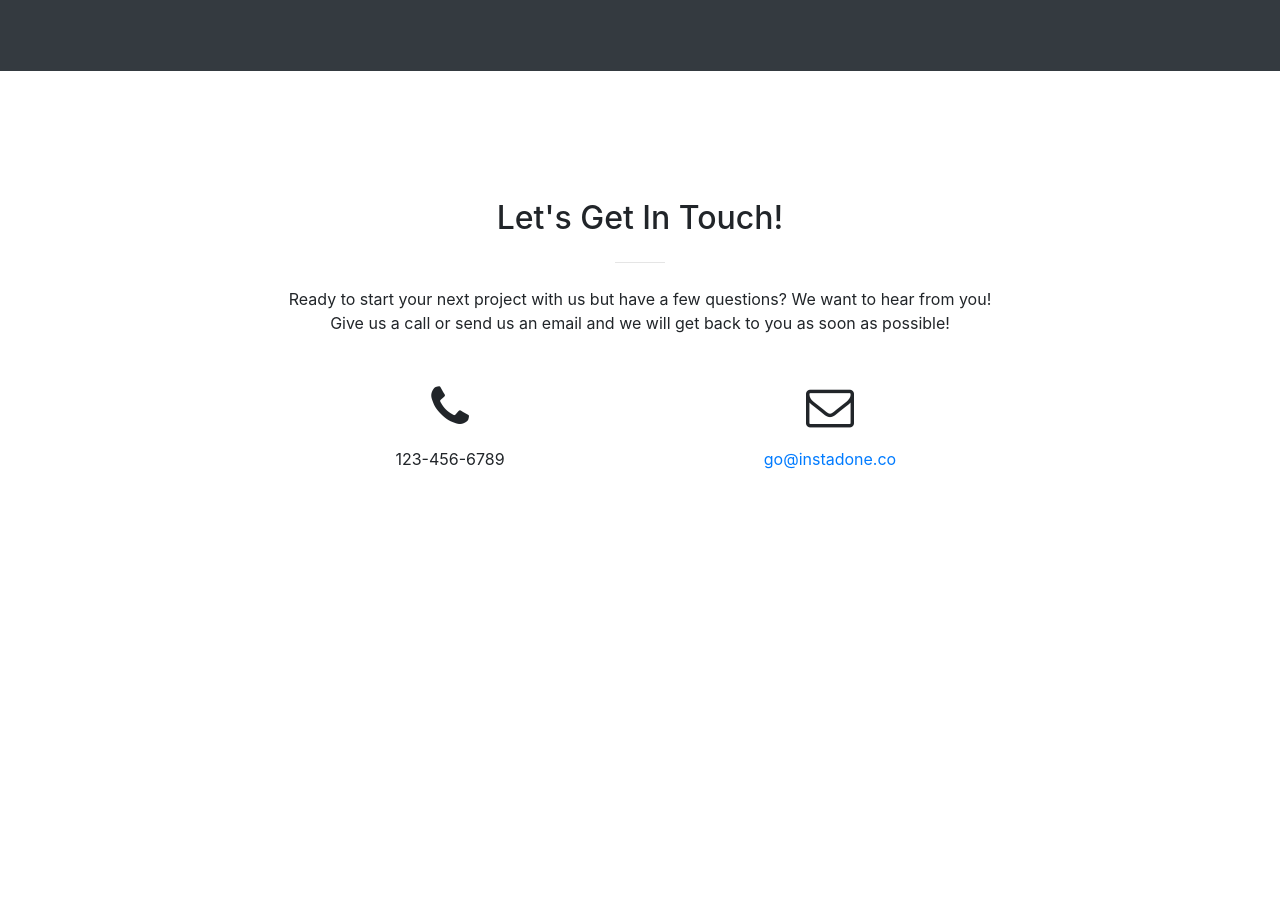
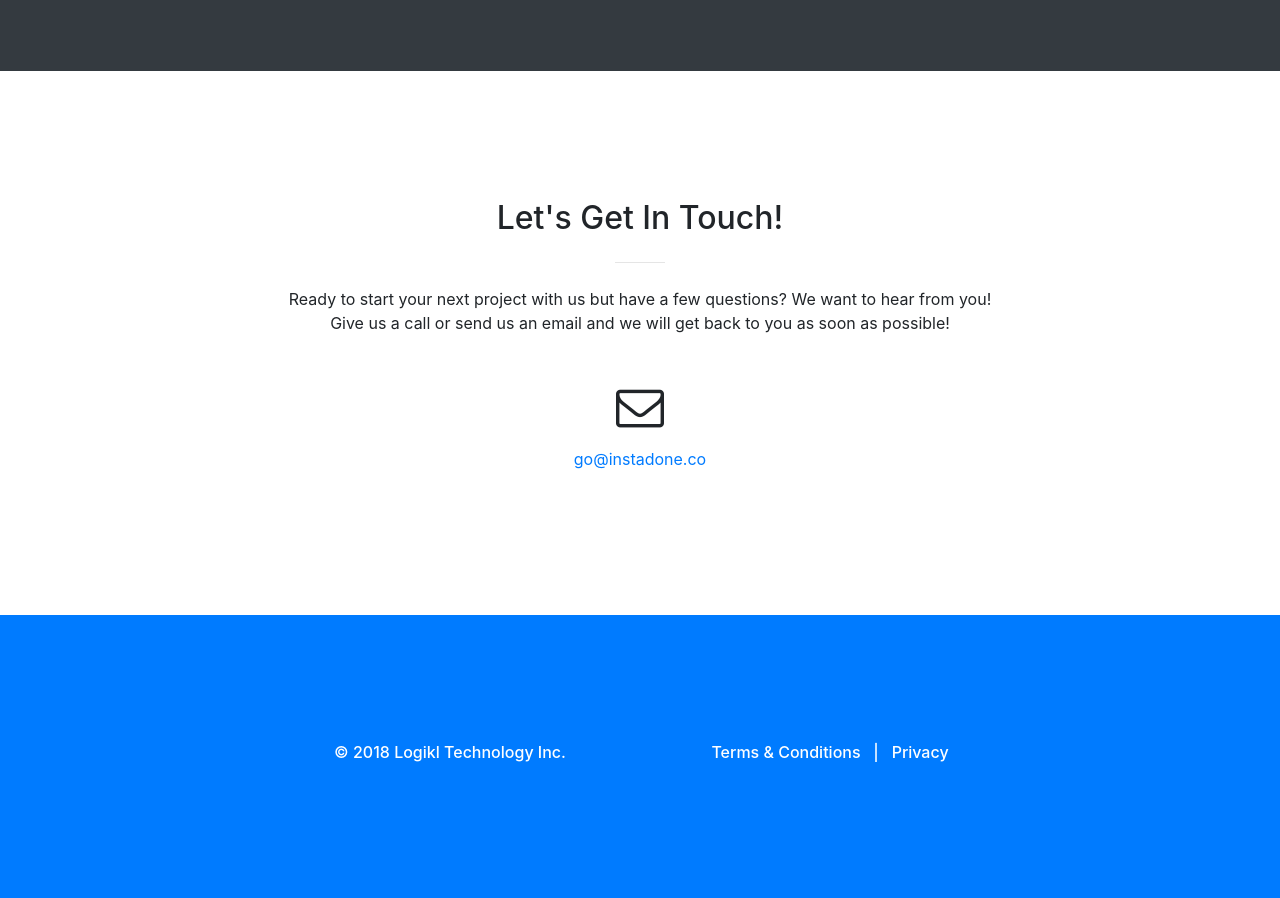
Before and after one commit to instadone/instadone.github.io, a website with bundled scripts: page index.html in a window 1280 px wide. Shown: the part 2876-3774 px from the top of the page. Before the commit the page ends 3491 px from the top, so only its background shows below. Built offline with nearby package versions, Linux system fonts and the light colour scheme.

Commit message:
Added footer to all pages

```diff
--- a/index.html
+++ b/index.html
@@ -260,15 +260,27 @@
           </div>
         </div>
         <div class="row">
-          <div class="col-lg-4 ml-auto text-center">
-            <i class="fa fa-phone fa-3x mb-3 sr-contact"></i>
-            <p>123-456-6789</p>
-          </div>
-          <div class="col-lg-4 mr-auto text-center">
+          <div class="col-lg-12 mr-auto text-center">
             <i class="fa fa-envelope-o fa-3x mb-3 sr-contact"></i>
             <p>
               <a href="mailto:go@instadone.co">go@instadone.co</a>
             </p>
+          </div>
+        </div>
+      </div>
+    </section>
+
+
+    <section class="bg-primary" id="footer">
+      <div class="container" style="color:#fff;">
+        <div class="row">
+          <div class="col-lg-4 ml-auto text-center">
+            <h6>&copy; 2018 Logikl Technology Inc.</h6>
+          </div>
+          <div class="col-lg-4 mr-auto text-center">
+            <h6>
+                <a href="terms.html" style="color:#fff;">Terms &amp; Conditions</a> &nbsp; | &nbsp; <a href="privacy.html" style="color:#fff;">Privacy</a>
+            </h6>
           </div>
         </div>
       </div>
```
Also changed, not shown: oops.html (+15 -0 lines), privacy.html (+14 -0 lines), terms.html (+15 -0 lines), thankyou.html (+16 -0 lines).
